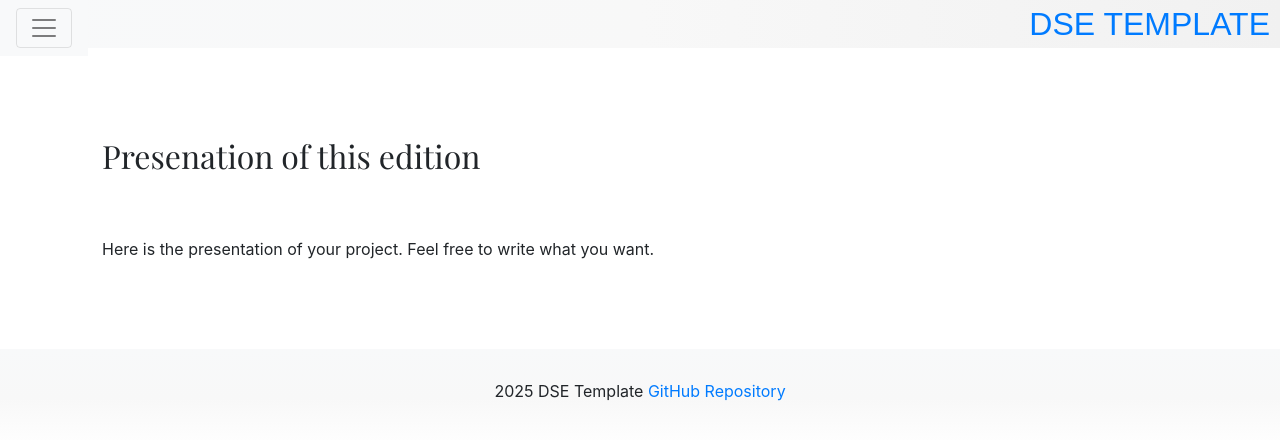
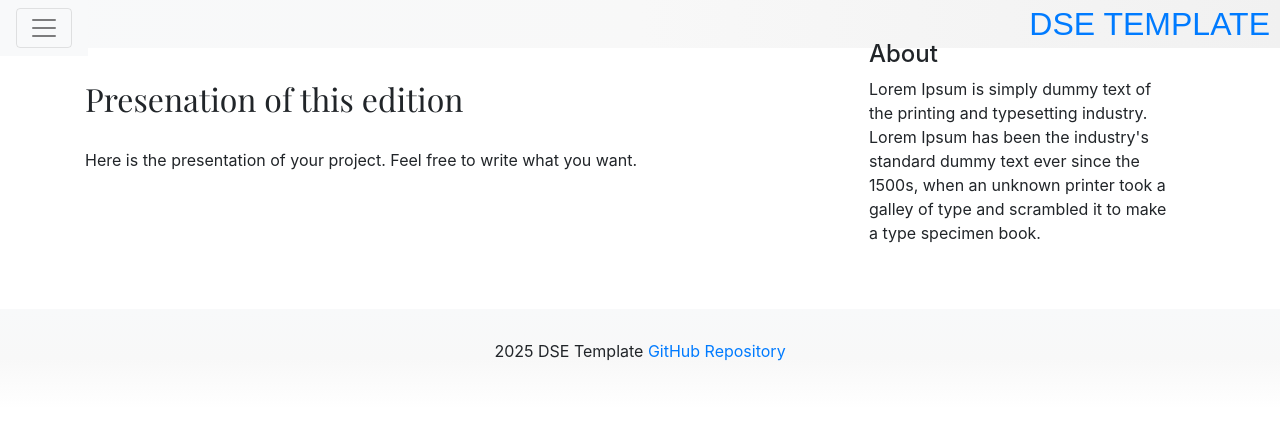
Before and after one commit to Giada-collab/DSE_template, a Jekyll site: the page built from presentation.md, in a window 1280 px wide. Shown: the top 440 px of the page. Built offline with Jekyll 4.4.1, drawn with Linux system fonts in a browser that asks for light colours; some web fonts are replaced.

Commit message:
Update default.html

```diff
--- a/_layouts/default.html
+++ b/_layouts/default.html
@@ -50,11 +50,24 @@
   <div class="container">
     <div class="dse"><a href="index.html">DSE TEMPLATE</a></div>
     <div class="row g-5">
-      <div class="section-grid" id="contenidotexto">
+      <div class="col-md-8" id="contenidotexto">
+        {{ content }}
+      </div>
 
-        {{ content }}
+      <div class="col-md-4">
+               <div class="position-sticky" style="top: 2rem;">
+                  <div class="p-4 mb-3 bg-body-tertiary rounded">
+                     <h4 class="fst-italic">About</h4>
+                     <p class="mb-0">Lorem Ipsum is simply dummy text of the printing and
+                        typesetting industry. Lorem Ipsum has been the industry's standard dummy
+                        text ever since the 1500s, when an unknown printer took a galley of type and
+                        scrambled it to make a type specimen book.</p>
+                  </div>
 
-      </div>
+
+               </div>
+            </div>
+
     </div>
   </div>
   <!-- /.container -->
```
